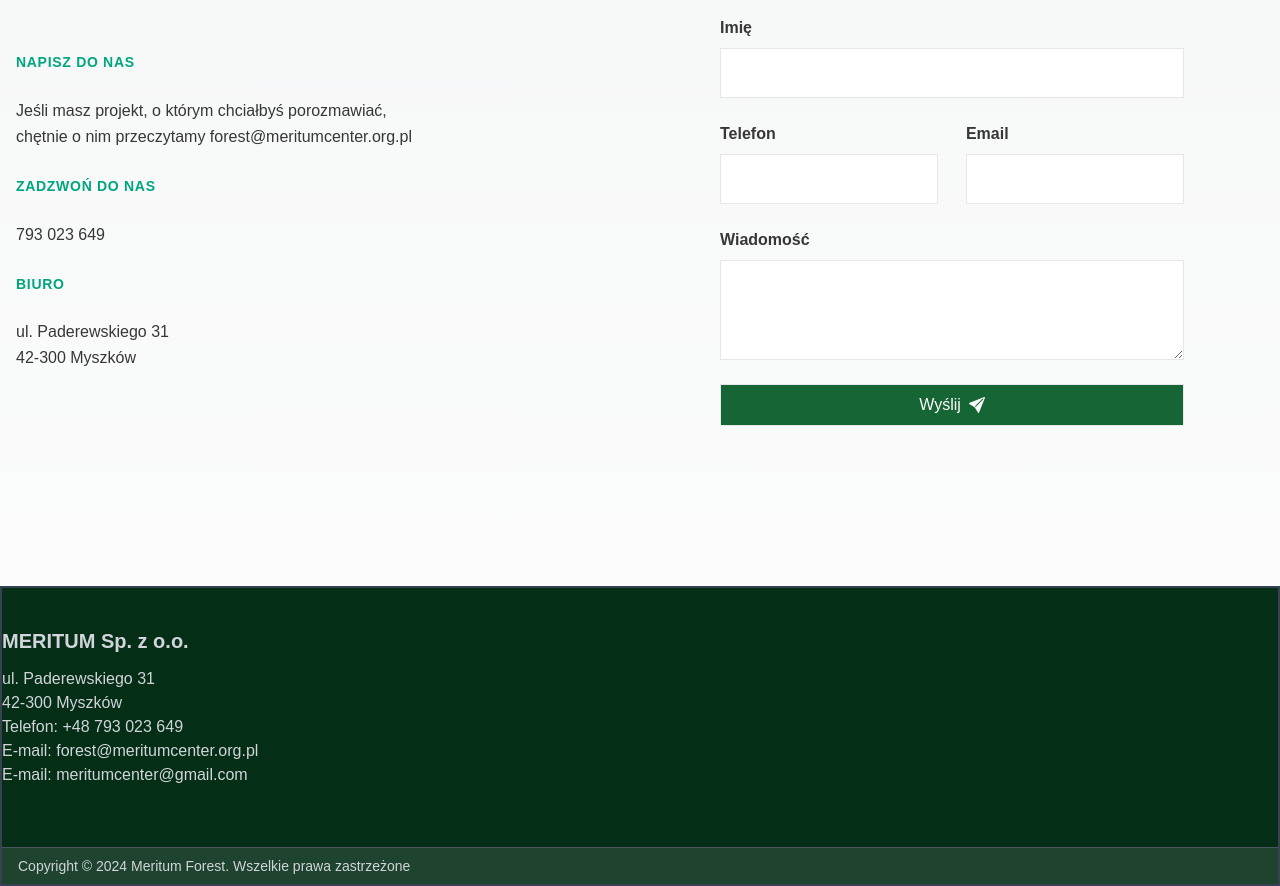
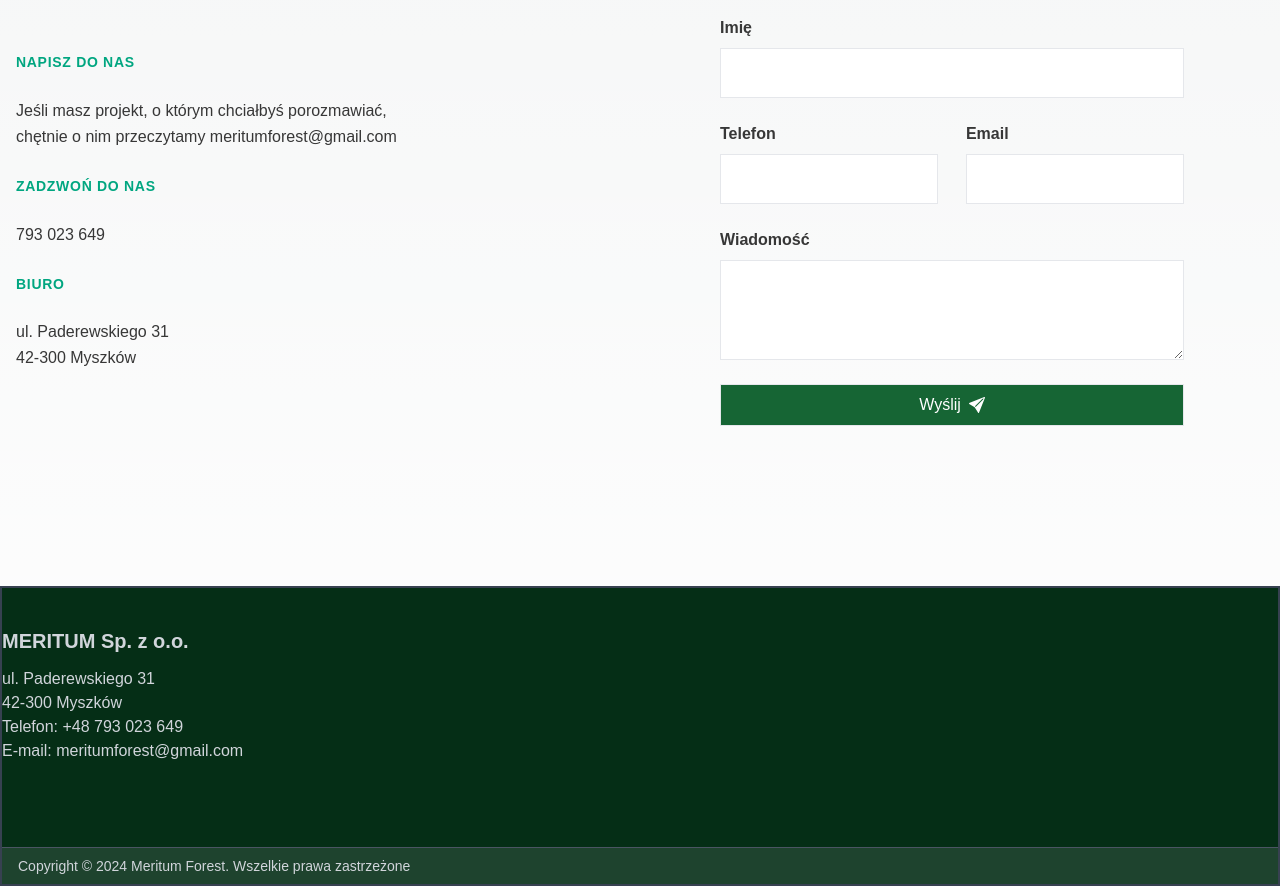
Before and after one commit to Jullew/meritum-forest, a Next.js app: page / in a window 1280 px wide. Shown: the part 3460-4346 px from the top of the page. Built offline with nearby package versions, Linux system fonts and the light colour scheme; a web font is replaced by a local one.

Commit message:
contact details fix

```diff
--- a/components/contact/Contact.tsx
+++ b/components/contact/Contact.tsx
@@ -24,8 +24,8 @@ function Contact({}: Props) {
             <p className="dark:text-gray-200">
               Jeśli masz projekt, o którym chciałbyś porozmawiać,
               <br /> chętnie o nim przeczytamy{" "}
-              <Link href="mailto: forest@meritumcenter.org.pl">
-                forest@meritumcenter.org.pl
+              <Link href="mailto:meritumforest@gmail.com">
+                meritumforest@gmail.com
               </Link>
             </p>
             <h3 className="uppercase font-Jost  font-semibold tracking-wider text-sm my-2 text-g">
--- a/components/layout/Footer.tsx
+++ b/components/layout/Footer.tsx
@@ -19,14 +19,8 @@ function Footer({}: Props) {
               </li>
               <li>
                 E-mail:{" "}
-                <Link href="mailto:forest@meritumcenter.org.pl">
-                  forest@meritumcenter.org.pl
-                </Link>
-              </li>
-              <li>
-                E-mail:{" "}
-                <Link href="mailto:meritumcenter@gmail.com">
-                  meritumcenter@gmail.com
+                <Link href="mailto:meritumforest@gmail.com">
+                  meritumforest@gmail.com
                 </Link>
               </li>
             </ul>
```
